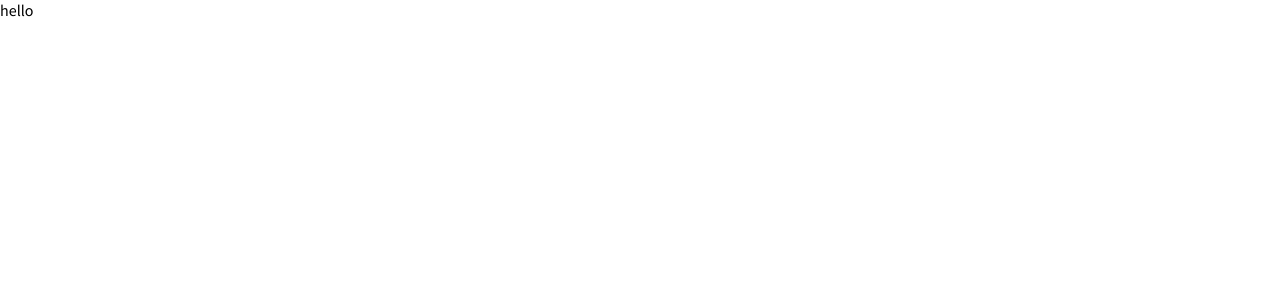
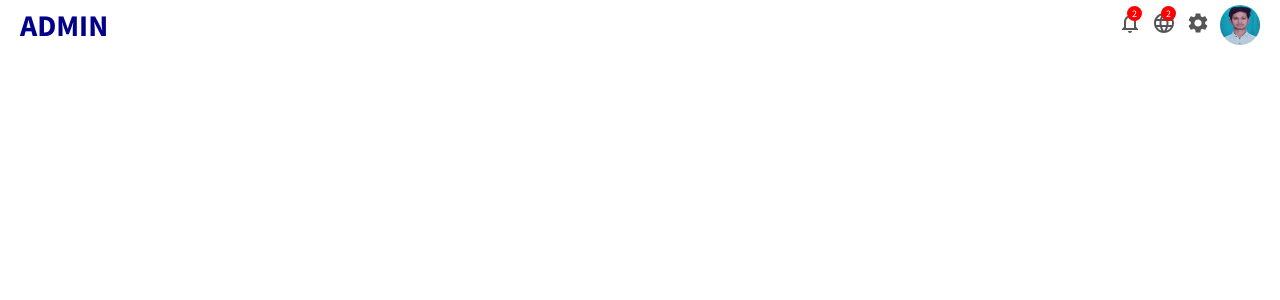
Before and after one commit to Anurag-Saha/admin_dashbord, a React (Create React App) app: page / in a window 1280 px wide. Shown: the top 300 px of the page. Built offline with nearby package versions, Linux system fonts and the light colour scheme; the HTML template or start-up script is replaced by a standard one.

Commit message:
top bar completed

```diff
--- a/src/App.js
+++ b/src/App.js
@@ -1,8 +1,9 @@
+import Topbar from "./components/topbar/Topbar";
 
 function App() {
   return (
-    <div className="App">
-      hello
+    <div >
+      <Topbar />
     </div>
   );
 }
--- /dev/null
+++ b/src/components/topbar/Topbar.jsx
@@ -0,0 +1,28 @@
+import React from "react";
+import "./topbar.css";
+import { NotificationsNone, Language, Settings } from "@material-ui/icons";
+export default function Topbar() {
+  return (
+    <div className="topbar">
+      <div className="topbarWrapper">
+        <div className="topLeft">
+          <span className="logo">ADMIN</span>
+        </div>
+        <div className="topRight">
+          <div className="topbarIconContainer">
+            <NotificationsNone />
+            <span className="topIconBag">2</span>
+          </div>
+          <div className="topbarIconContainer">
+            <Language />
+            <span className="topIconBag">2</span>
+          </div>
+          <div className="topbarIconContainer">
+            <Settings />{" "}
+          </div>
+          <img src="profile pic.jpg" alt="" className="topAvatar" />
+        </div>
+      </div>
+    </div>
+  );
+}
--- /dev/null
+++ b/src/components/topbar/topbar.css
@@ -0,0 +1,53 @@
+.topbar {
+  width: 100%;
+  height: 50px;
+  background-color: white;
+  position: sticky;
+  top: 0;
+  z-index: 999;
+}
+
+.topbarWrapper {
+  height: 100%;
+  padding: 0px 20px;
+  display: flex;
+  align-items: center;
+  justify-content: space-between;
+}
+.logo {
+  font-weight: bold;
+  font-size: 30px;
+  color: darkblue;
+  cursor: pointer;
+}
+.topRight {
+  display: flex;
+  align-items: center;
+}
+
+.topbarIconContainer {
+  position: relative;
+  cursor: pointer;
+  margin-right: 10px;
+  color: #555;
+}
+.topIconBag {
+  width: 15px;
+  height: 15px;
+  position: absolute;
+  top: -5px;
+  right: 0px;
+  background-color: red;
+  color: white;
+  border-radius: 50%;
+  display: flex;
+  align-items: center;
+  justify-content: center;
+  font-size: 10px;
+}
+.topAvatar {
+  width: 40px;
+  height: 40px;
+  border-radius: 50%;
+  cursor: pointer;
+}
```
Also changed, not shown: public/profile pic.jpg (added).
